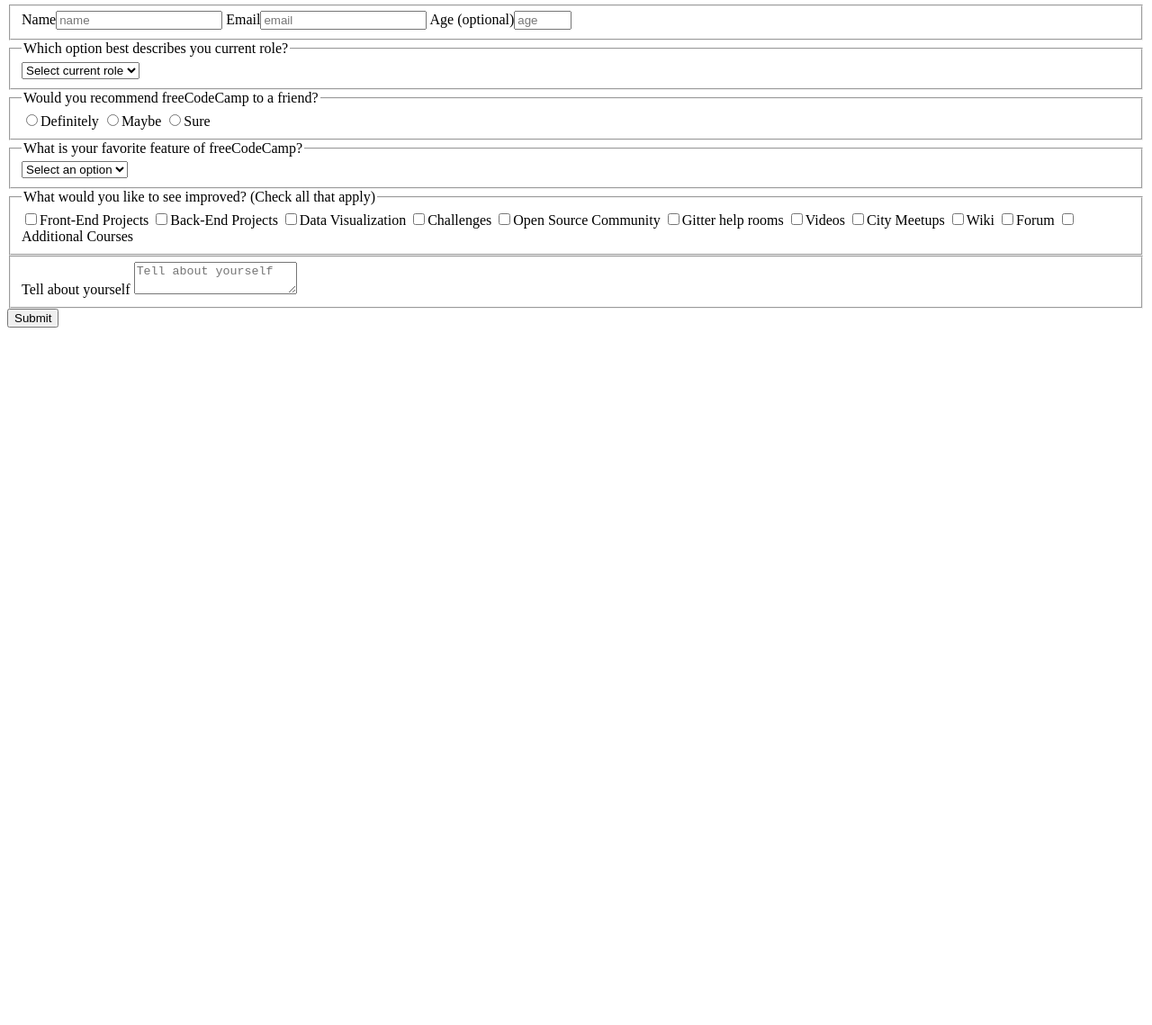
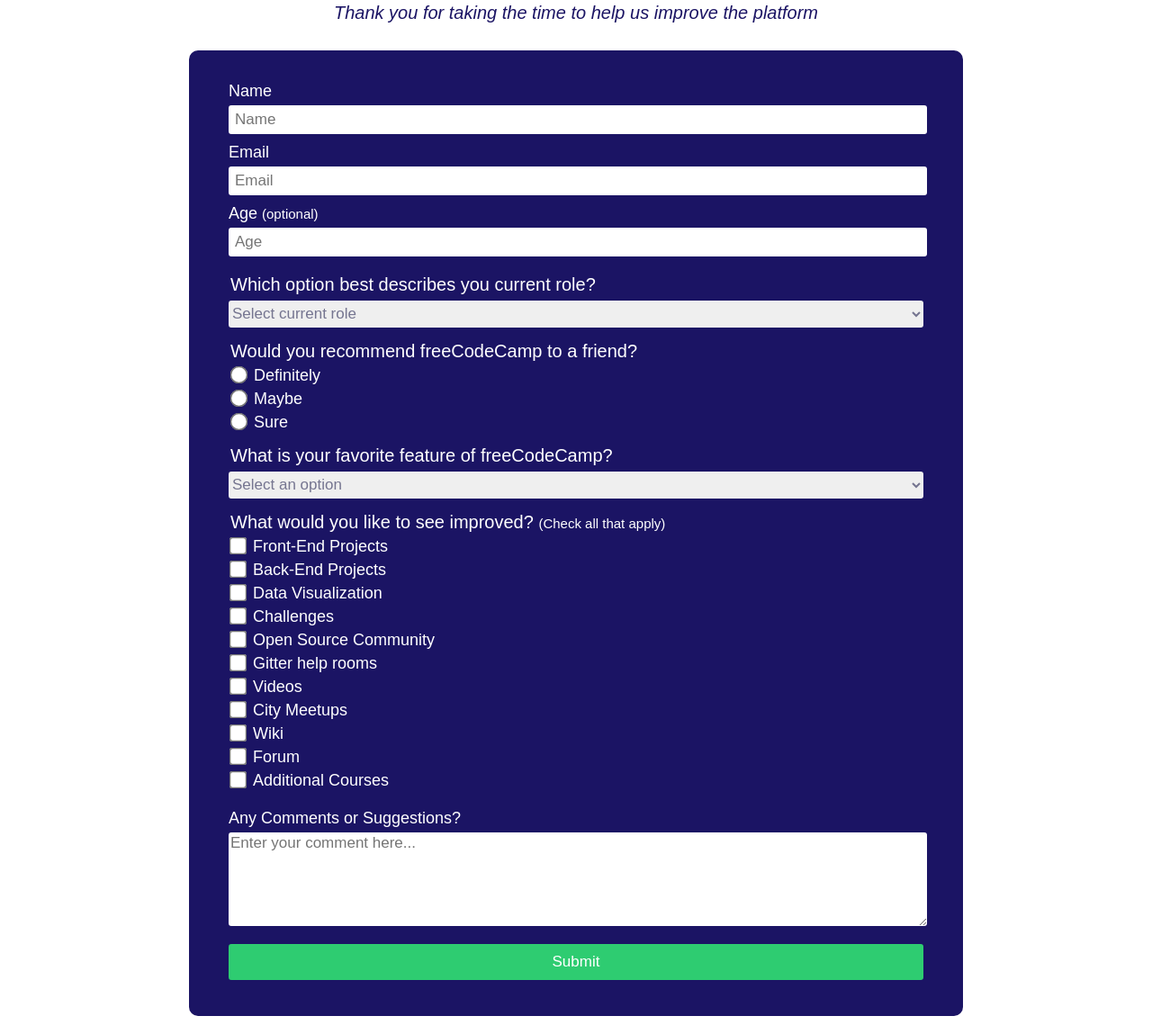
Before and after one commit to hikmalafandi/Responsive-Web-Design, a plain HTML site: page survey-form/index.html in a window 1280 px wide. Shown: the part 109-1248 px from the top of the page at 90% size. Before the commit the page ends 800 px from the top, so only its background shows below. Drawn offline with Linux system fonts and the light colour scheme.

Commit message:
Adding style css

```diff
--- a/survey-form/index.html
+++ b/survey-form/index.html
@@ -11,9 +11,9 @@
             <p id="description">Thank you for taking the time to help us improve the platform</p>
             <form id="survey-form">
                 <fieldset>
-                    <label id="name-label" for="name">Name<input id="name" type="text" placeholder="name" required/></label>
-                    <label id="email-label" for="email">Email<input id="email" type="email" placeholder="email" required/></label>
-                    <label id="number-label" for="number">Age (optional)<input id="number" type="number" min="10" max="120" placeholder="age" required/></label>
+                    <label id="name-label" for="name">Name </label><input id="name" type="text" placeholder="Name" required/>
+                    <label id="email-label" for="email">Email </label><input id="email" type="email" placeholder="Email" required/>
+                    <label id="number-label" for="number">Age <span>(optional)</span></label><input id="number" type="number" min="10" max="120" placeholder="Age" />
                 </fieldset>
 
                 <fieldset>
@@ -32,44 +32,49 @@
 
                 <fieldset>
                     <legend>Would you recommend freeCodeCamp to a friend?</legend>
-                    <label for="recommend"><input id="recommend" type="radio" name="recommend" value="recommend" required/>Definitely</label>
-                    <label for="recommend"><input id="recommend" type="radio" name="recommend" value="recommend" required/>Maybe</label>
-                    <label for="recommend"><input id="recommend" type="radio" name="recommend" value="recommend" required/>Sure</label>
+                    <label for="recommend_1"><input id="recommend_1" type="radio" name="recommend" value="definitely" required/>Definitely</label>
+                    <label for="recommend_2"><input id="recommend_2" type="radio" name="recommend" value="maybe" required/>Maybe</label>
+                    <label for="recommend_3"><input id="recommend_3" type="radio" name="recommend" value="sure" required/>Sure</label>
                 </fieldset>
 
                 <fieldset>
                     <legend>What is your favorite feature of freeCodeCamp?</legend>
                     <label>
-                        <select>
-                            <option>Select an option</option>
-                            <option>Challenges</option>
-                            <option>Projects</option>
-                            <option>Community</option>
-                            <option>Open Source</option>
+                        <select id="dropdown_2">
+                            <option value="">Select an option</option>
+                            <option value="1">Challenges</option>
+                            <option value="2">Projects</option>
+                            <option value="3">Community</option>
+                            <option value="4">Open Source</option>
                         </select>
                     </label>
                 </fieldset>
 
                 <fieldset>
-                    <legend>What would you like to see improved? (Check all that apply)</legend>
-                    <label for="skill"><input id="skill" type="checkbox" name="skill" value="skill" required/>Front-End Projects</label>
-                    <label for="skill"><input id="skill" type="checkbox" name="skill" value="skill" required/>Back-End Projects</label>
-                    <label for="skill"><input id="skill" type="checkbox" name="skill" value="skill" required/>Data Visualization</label>
-                    <label for="skill"><input id="skill" type="checkbox" name="skill" value="skill" required/>Challenges</label>
-                    <label for="skill"><input id="skill" type="checkbox" name="skill" value="skill" required/>Open Source Community</label>
-                    <label for="skill"><input id="skill" type="checkbox" name="skill" value="skill" required/>Gitter help rooms</label>
-                    <label for="skill"><input id="skill" type="checkbox" name="skill" value="skill" required/>Videos</label>
-                    <label for="skill"><input id="skill" type="checkbox" name="skill" value="skill" required/>City Meetups</label>
-                    <label for="skill"><input id="skill" type="checkbox" name="skill" value="skill" required/>Wiki</label>
-                    <label for="skill"><input id="skill" type="checkbox" name="skill" value="skill" required/>Forum</label>
-                    <label for="skill"><input id="skill" type="checkbox" name="skill" value="skill" required/>Additional Courses</label>
+                    <legend>What would you like to see improved? <span>(Check all that apply)</span></legend>
+                    <label for="skill_1"><input id="skill_1" type="checkbox" name="skill" value="fe" required/>Front-End Projects</label>
+                    <label for="skill_2"><input id="skill_2" type="checkbox" name="skill" value="be" required/>Back-End Projects</label>
+                    <label for="skill_3"><input id="skill_3" type="checkbox" name="skill" value="data" required/>Data Visualization</label>
+                    <label for="skill_4"><input id="skill_4" type="checkbox" name="skill" value="challenges" required/>Challenges</label>
+                    <label for="skill_5"><input id="skill_5" type="checkbox" name="skill" value="community" required/>Open Source Community</label>
+                    <label for="skill_6"><input id="skill_6" type="checkbox" name="skill" value="help_rooms" required/>Gitter help rooms</label>
+                    <label for="skill_7"><input id="skill_7" type="checkbox" name="skill" value="videos" required/>Videos</label>
+                    <label for="skill_8"><input id="skill_8" type="checkbox" name="skill" value="meetups" required/>City Meetups</label>
+                    <label for="skill_9"><input id="skill_9" type="checkbox" name="skill" value="wiki" required/>Wiki</label>
+                    <label for="skill_10"><input id="skill_10" type="checkbox" name="skill" value="forum" required/>Forum</label>
+                    <label for="skill_11"><input id="skill_11" type="checkbox" name="skill" value="courses" required/>Additional Courses</label>
                 </fieldset>
 
                 <fieldset>
-                    <label for="story">Tell about yourself <textarea id="story" placeholder="Tell about yourself"></textarea></label>
+                    <label for="story">Any Comments or Suggestions? </label>
+                    <textarea id="story" placeholder="Enter your comment here..."></textarea>
                 </fieldset>
 
-                <button id="submit">Submit</button>
+                <fieldset>
+                    <button id="submit">Submit</button>
+
+                </fieldset>
+
             </form>
         </main>
     </body>
--- a/survey-form/styles.css
+++ b/survey-form/styles.css
@@ -1,34 +1,122 @@
-/* body {
+body {
     margin: 0;
+    padding: 10px;
     font-family: Arial, Helvetica, sans-serif;
-    background-color: rgba(75, 123, 236, 1.0);
-    color: aliceblue;
+    background-color: white;
+    color: rgba(27, 20, 100,1.0);
 }
 
-#title, #description {
+#title {
     text-align: center;
+    font-size: 50px;
+    margin-bottom: 0;
+}
+
+#description{
+    text-align: center;
+    font-size: 20px;
+    margin-top: 10px;
+    margin-bottom: 30px;
+    font-style: italic;
 }
 
 form {
-    width: 50%;
+    width: 100%;
+    max-width: 800px;
+    min-width: 300px;
     margin: auto;
-    background-color: white;
-    color: #34495e;
+    background-color: rgba(27, 20, 100,1.0);
+    color: white;
+    border-radius: 10px;
+    padding: 30px 30px;
 }
 
-label, input {
-    display: block;
+fieldset{
+    border-style: none;
 }
 
-label {
-    margin: auto;
+label{
+    display: block;
+    font-size: 18px;
+    margin-bottom: 5px;
 }
 
-input {
-    width: 80%;
-    margin: auto;
+legend {
+    font-size: 20px;
+}
+
+input::placeholder {
+    font-size: 17px;
+    padding: 5px 5px;
 }
 
 #name-label, #email-label, #number-label {
+    margin-bottom: 5px;
+}
+
+#name, #email, #number {
+    display: block;
     width: 100%;
-} */
+    height: 30px;
+    border-radius: 3px;
+    border-style: none;
+    margin-bottom: 10px;
+}
+
+span {
+    font-size: 15px;
+}
+
+#dropdown {
+    width: 100%;
+    height: 30px;
+    border-radius: 3px;
+    font-size: 17px;
+    border-style: none;
+    color: #757590;
+}
+
+input[type="radio"] {
+    transform: scale(1.5);
+    margin-right: 10px;
+}
+
+#dropdown_2 {
+    width: 100%;
+    height: 30px;
+    font-size: 17px;
+    color: #757590;
+    border-radius: 3px;
+    border-style: none;
+}
+
+input[type="checkbox"] {
+    transform: scale(1.5);
+    margin-right: 10px;
+}
+
+textarea{
+    width: 100%;
+    height: 100px;
+    border-radius: 3px;
+    border-style: none;
+    font-family: Arial, Helvetica, sans-serif;
+}
+
+textarea::placeholder{
+    font-family: Arial, Helvetica, sans-serif;
+    font-size: 17px;
+}
+
+button {
+    display: block;
+    width: 100%;
+    height: 40px;
+    font-family: Arial, Helvetica, sans-serif;
+    font-size: 17px;
+    margin: 0 auto;
+    background-color: rgba(46, 204, 113,1.0);
+    color: white;
+    border-radius: 3px;
+    border-style: none;
+}
```
